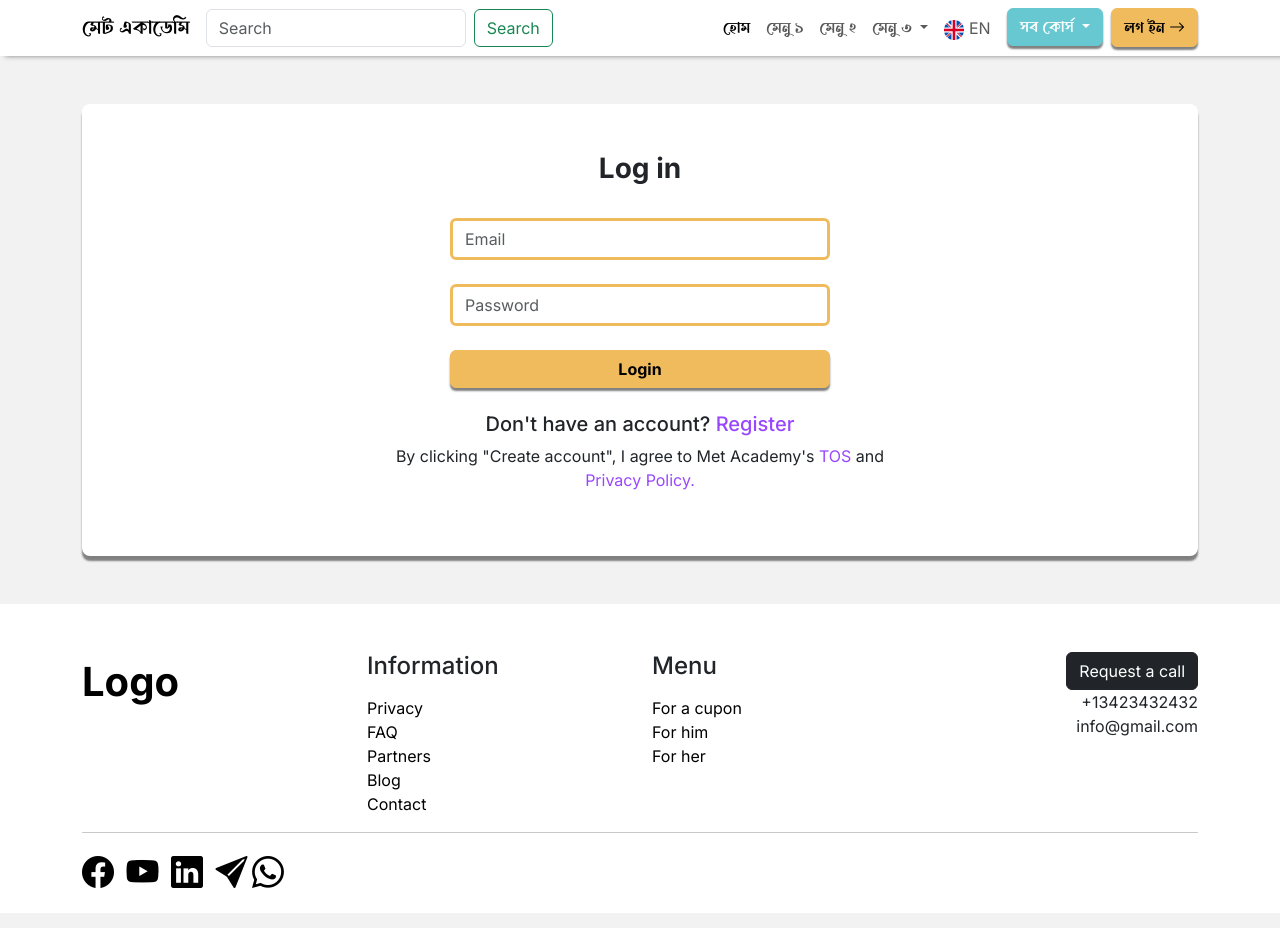
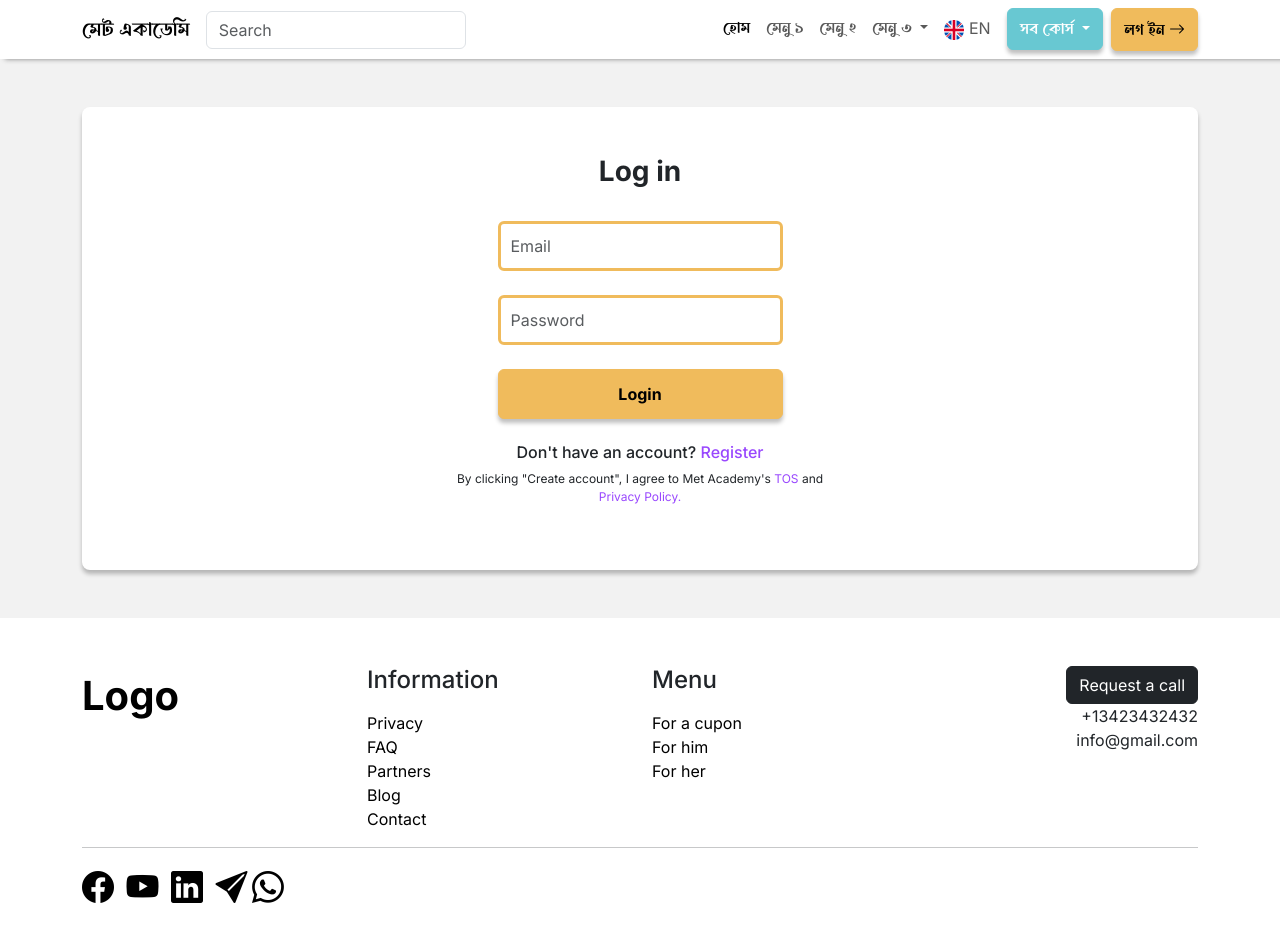
Before and after one commit to arman9022/met-academy, a plain HTML site: page login.html in a window 1280 px wide. Drawn offline with nearby package versions, Linux system fonts and the light colour scheme.

Commit message:
first commit

```diff
--- a/frontend/css/style.css
+++ b/frontend/css/style.css
@@ -22,10 +22,11 @@ body{
 .bg-three{ background:#9947FE; }
 
 .btn-one {
+  box-shadow: 0px 4px 4px rgba(0, 0, 0, 0.25);
+  padding: 12px;
     --bs-btn-color: #000;
     --bs-btn-bg: #F0BB5C;
     --bs-btn-border-color: #F0BB5C;
-    box-shadow: 0px 3px 2px gray;
 
     --bs-btn-hover-color: #000;
     --bs-btn-hover-bg: #F0BB5C;
@@ -43,10 +44,11 @@ body{
     --bs-btn-disabled-border-color: #F0BB5C;
 }
 .btn-two {
+  box-shadow: 0px 4px 4px rgba(0, 0, 0, 0.25);
+  padding: 12px;
     --bs-btn-color: #fff;
     --bs-btn-bg: #68C8D2;
     --bs-btn-border-color: #68C8D2;
-    box-shadow: 0px 3px 2px gray;
 
     --bs-btn-hover-color: #fff;
     --bs-btn-hover-bg: #68C8D2;
@@ -109,7 +111,7 @@ body{
 .contentCard{
   background: white;
   border-radius: .5rem;
-  box-shadow: 0px 5px 2px gray;
+  box-shadow: 0px 4px 4px rgba(0, 0, 0, 0.25);
 }
 .testimonialCard{
   border-radius: 1rem;
@@ -130,6 +132,7 @@ body{
 }
 .login-input {
   border: 3px solid #F0BB5C;
+  padding: 10px;
 }
 .login-input:focus {
   color: var(--bs-body-color);
@@ -143,3 +146,9 @@ body{
   border-radius: .5rem;
   border: 2px solid #D2D2D2;
 }
+.login-footer-title{
+  font-size: 16px;
+}
+.login-footer-sub-title{
+  font-size: 12px;
+}
--- a/login.html
+++ b/login.html
@@ -32,9 +32,9 @@
         <button class="navbar-toggler" type="button" data-bs-toggle="collapse" data-bs-target="#navbarSupportedContent" aria-controls="navbarSupportedContent" aria-expanded="false" aria-label="Toggle navigation">
           <span class="navbar-toggler-icon"></span>
         </button>
-        <form class="d-flex" role="search">
+        <form class="d-lg-flex d-none" role="search">
           <input class="form-control me-2" type="search" placeholder="Search" aria-label="Search">
-          <button class="btn btn-outline-success" type="submit">Search</button>
+          <!-- <button class="btn btn-outline-success" type="submit">Search</button> -->
         </form>
         <div class="collapse navbar-collapse" id="navbarSupportedContent">
           <ul class="navbar-nav ms-auto mb-2 mb-lg-0">
@@ -77,7 +77,7 @@
               </a>
             </li>
             <li class="nav-item dropdown">
-              <a class="btn btn-two font1 mx-2 dropdown-toggle" href="#" role="button" data-bs-toggle="dropdown" aria-expanded="false">
+              <a class="btn btn-two font1 py-2 mx-2 dropdown-toggle" href="#" role="button" data-bs-toggle="dropdown" aria-expanded="false">
                 সব কোর্স
               </a>
               <ul class="dropdown-menu">
@@ -94,7 +94,7 @@
               </ul>
             </li>
             <li class="nav-item">
-              <a class="btn btn-one font1" href="./login.html">
+              <a class="btn btn-one font1 py-2" href="./login.html">
                 লগ ইন
                 <i class="bi bi-arrow-right"></i>
               </a>
@@ -110,7 +110,7 @@
           <div class="col-12">
             <div class="contentCard">
               <div class="row justify-content-center">
-                <div class="col-md-4 col-10 text-center pt-5">
+                <div class="col-lg-3 col-md-4 col-9 text-center pt-5">
                   <h3 class="fw-bold">Log in</h3>
                   <form action="">
                     <div class="row">
@@ -123,9 +123,9 @@
               </div>
               <div class="row justify-content-center pb-5">
                 <div class="col-10 text-center">
-                  <h5>Don't have an account? <a href="./register.html" class="text-three">Register</a></h5>
-                  <p class="m-0">By clicking "Create account", I agree to Met Academy's <span class="text-three">TOS</span> and  </p>
-                  <p class="text-three">Privacy Policy.</p>
+                  <h5 class="login-footer-title">Don't have an account? <a href="./register.html" class="text-three">Register</a></h5>
+                  <p class="login-footer-sub-title m-0">By clicking "Create account", I agree to Met Academy's <span class="text-three">TOS</span> and  </p>
+                  <p class="login-footer-sub-title text-three">Privacy Policy.</p>
                 </div>
               </div>
             </div>
```
Also changed, not shown: course.html (+4 -4 lines), index.html (+12 -15 lines), register.html (+8 -8 lines).
